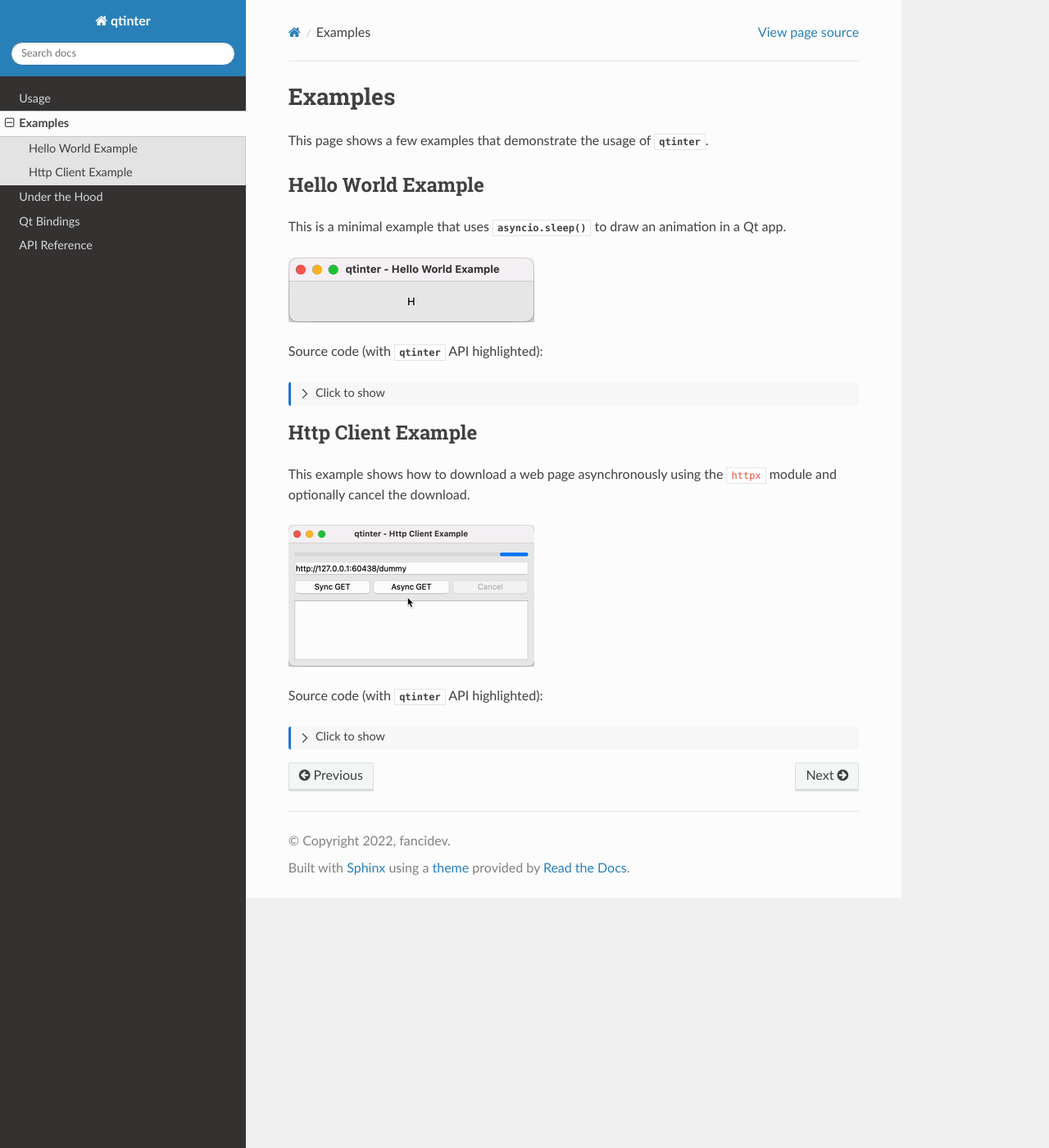
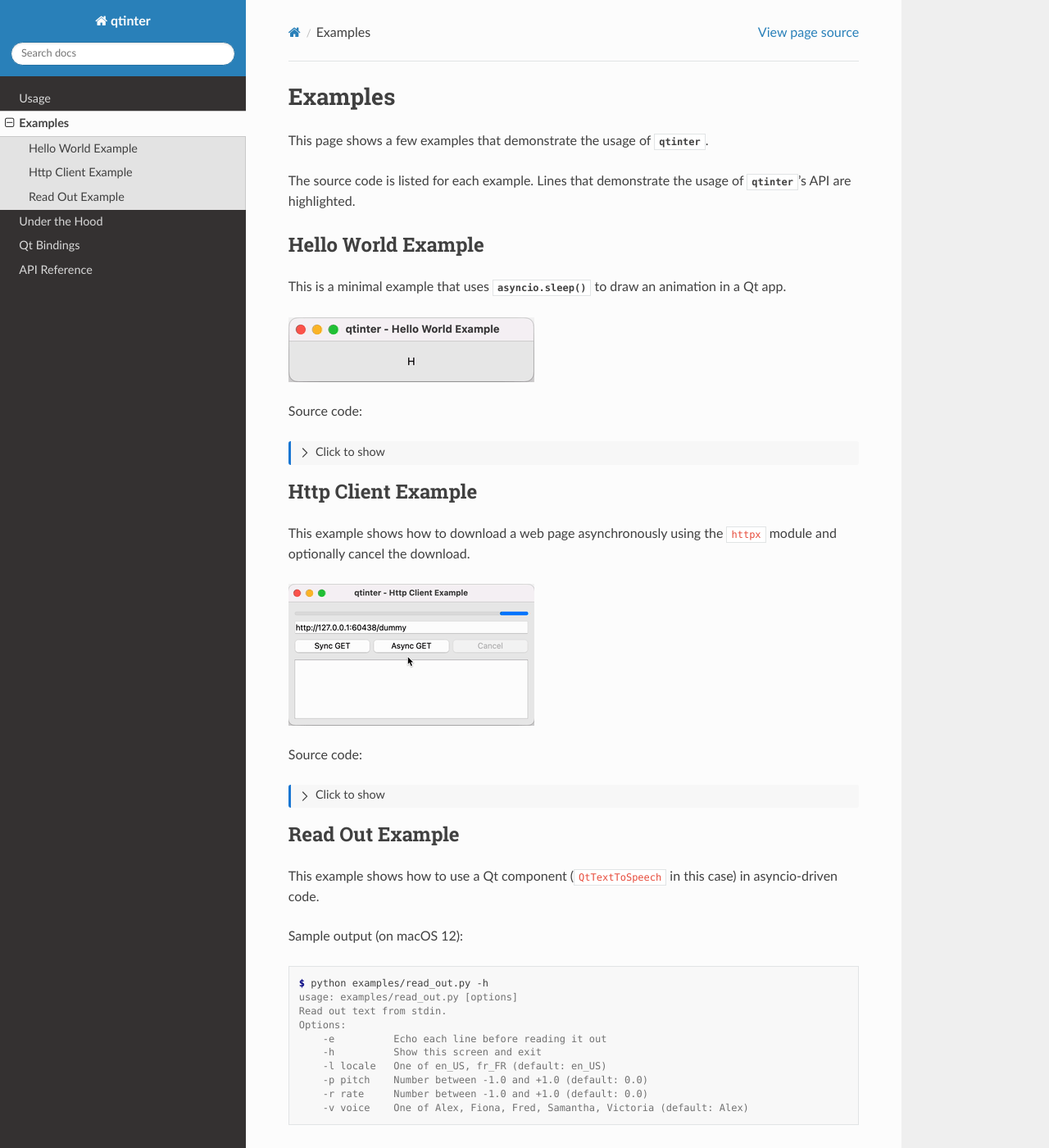
Before and after one commit to fancidev/qtinter, a Sphinx documentation site: the page built from docs/examples.rst, in a window 1280 px wide and 1400 px high. Shown: the whole window at 82% size. Built offline with Sphinx 7.4.7 and the Read the Docs theme 2.0.0, drawn with Linux system fonts in a browser that asks for light colours.

Commit message:
Refine read_out example and docs.

```diff
--- a/docs/examples.rst
+++ b/docs/examples.rst
@@ -2,6 +2,9 @@ Examples
 ========
 
 This page shows a few examples that demonstrate the usage of :mod:`qtinter`.
+
+The source code is listed for each example.  Lines that demonstrate the usage
+of :mod:`qtinter`'s API are highlighted.
 
 .. toctree::
 
@@ -16,7 +19,7 @@ animation in a Qt app.
 
 .. image:: hello_world.gif
 
-Source code (with :mod:`qtinter` API highlighted):
+Source code:
 
 .. toggle::
 
@@ -36,7 +39,7 @@ This example shows how to download a web page asynchronously using the
 
 .. image:: http_client.gif
 
-Source code (with :mod:`qtinter` API highlighted):
+Source code:
 
 .. toggle::
 
@@ -44,3 +47,36 @@ Source code (with :mod:`qtinter` API highlighted):
       :language: python
       :emphasize-lines: 4,68,210
       :linenos:
+
+
+.. _read-out-example:
+
+Read Out Example
+----------------
+
+This example shows how to use a Qt component (``QtTextToSpeech`` in this
+case) in asyncio-driven code.
+
+Sample output (on macOS 12):
+
+.. code-block:: console
+
+   $ python examples/read_out.py -h
+   usage: examples/read_out.py [options]
+   Read out text from stdin.
+   Options:
+       -e          Echo each line before reading it out
+       -h          Show this screen and exit
+       -l locale   One of en_US, fr_FR (default: en_US)
+       -p pitch    Number between -1.0 and +1.0 (default: 0.0)
+       -r rate     Number between -1.0 and +1.0 (default: 0.0)
+       -v voice    One of Alex, Fiona, Fred, Samantha, Victoria (default: Alex)
+
+Source code:
+
+.. toggle::
+
+   .. literalinclude:: ../examples/read_out.py
+      :language: python
+      :emphasize-lines: 5,21,72
+      :linenos:
--- a/docs/index.rst
+++ b/docs/index.rst
@@ -100,7 +100,7 @@ Step 3 --- (optionally) wait for Qt signals by wrapping them with
 And that's it!
 
 
-To see these in action, check out the (speaker) example and the (plotter)
+To see these in action, check out the :ref:`read-out-example` and the (plotter)
 example.
 
 
```
Also changed, not shown: 1 other file.
